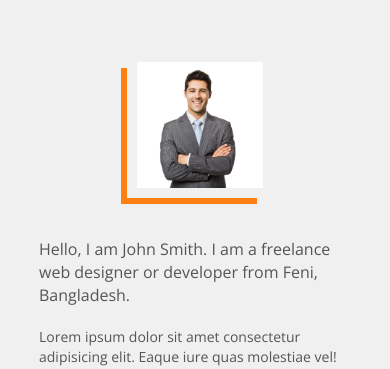
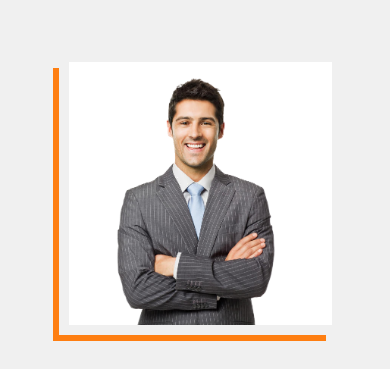
Before and after one commit to abuhasanrumi/Rongila, a plain HTML site: page index.html in a window 390 px wide. Shown: the part 708-1077 px from the top of the page. Drawn offline with nearby package versions, Linux system fonts and the light colour scheme.

Commit message:
Update responsive.css

```diff
--- a/assets/css/responsive.css
+++ b/assets/css/responsive.css
@@ -348,5 +348,8 @@
         padding: 0 75px;
         padding-top: 40px;
     }
+    .about-img {
+        width: 100%;
+    }
 
 }
```
